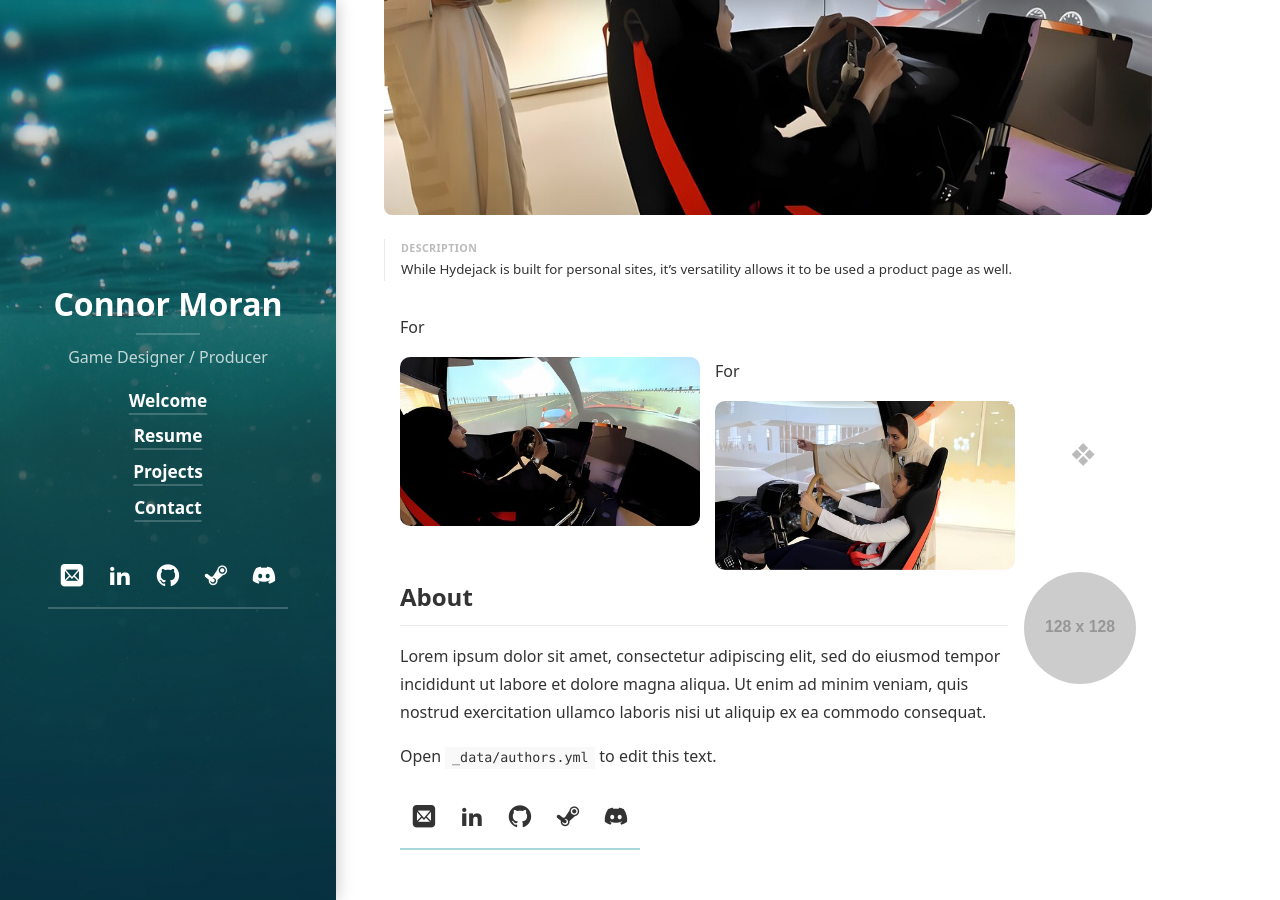
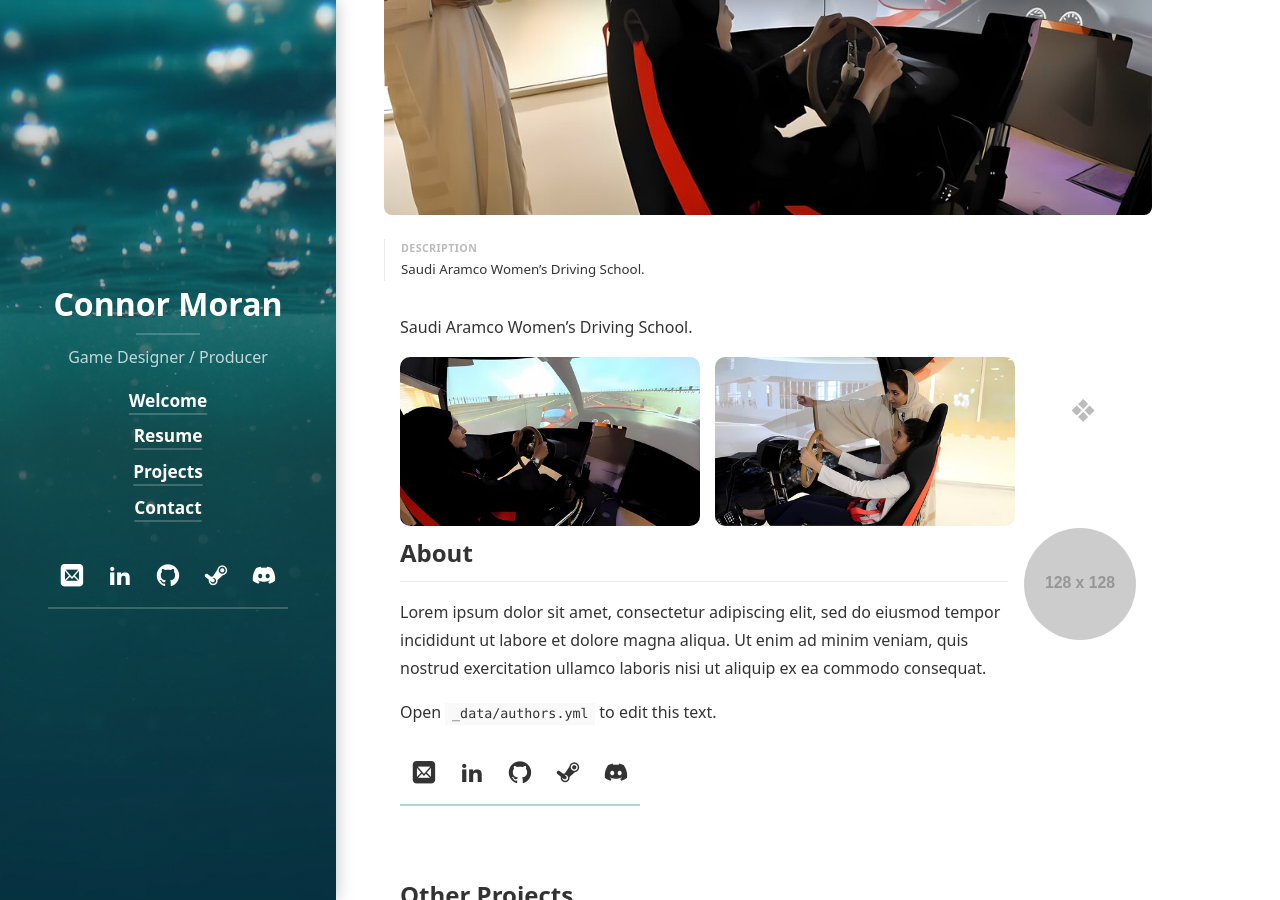
Before and after one commit to ConnorNMoran/ConnorNMoran.github.io, a Jekyll site: the page built from content/_projects/saudi-driving-school.md, in a window 1280 px wide and 900 px high, scrolled down 439 px. Built offline with Jekyll 4.4.1, drawn with Linux system fonts in a browser that asks for light colours; cached includes are drawn as plain includes; nearby versions of some CDN libraries; some web fonts are replaced; library files that are not in the unit come from our copies.

Commit message:
More tweaks.

```diff
--- a/content/_projects/saudi-driving-school.md
+++ b/content/_projects/saudi-driving-school.md
@@ -1,9 +1,9 @@
 ---
 layout: project
 title: 'Saudi Aramco Women’s Driving School'
-caption: Dogfooding Hydejack to sell Hydejack.
+caption: Saudi Aramco Women’s Driving School.
 description: >
-  While Hydejack is built for personal sites, it's versatility allows it to be used a product page as well.
+  Saudi Aramco Women’s Driving School.
 date: '03-03-2018'
 image:
   path: /assets/img/projects/Driving_Simulator_1.jpg
@@ -17,7 +17,7 @@ links:
 sitemap: true
 ---
 
-For
+Saudi Aramco Women’s Driving School.
 
 <img
   src="/assets/img/projects/Driving_Simulator_2@0.5x.jpg"
@@ -29,8 +29,6 @@ For
   style="cursor: zoom-in; float: left; margin: 0 15px 10px 0; width: 300px; border-radius: 10px;"
   alt="Breath Bound Project Screenshot">
 
-For
-
 <img
   src="/assets/img/projects/Driving_Simulator_3@0.5x.jpg"
   srcset="/assets/img/projects/Driving_Simulator_3.jpg 1920w,
```
